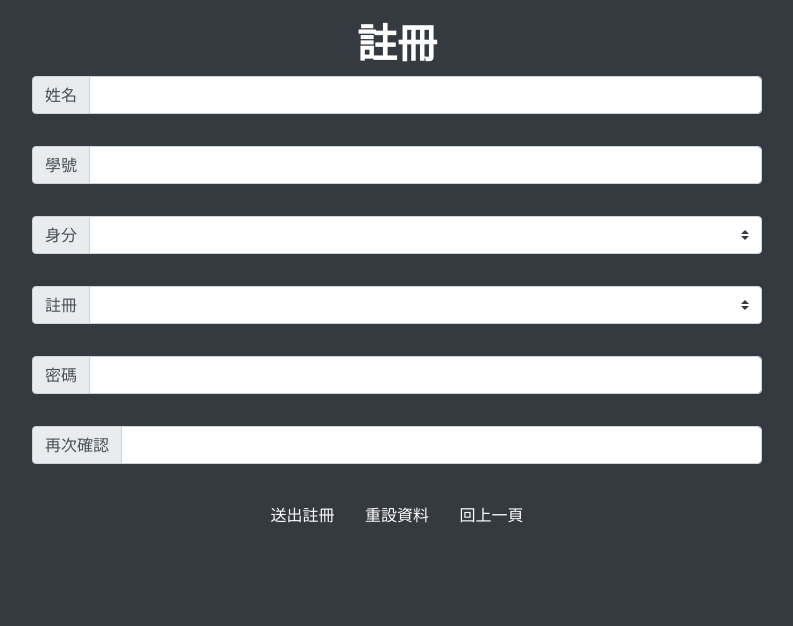
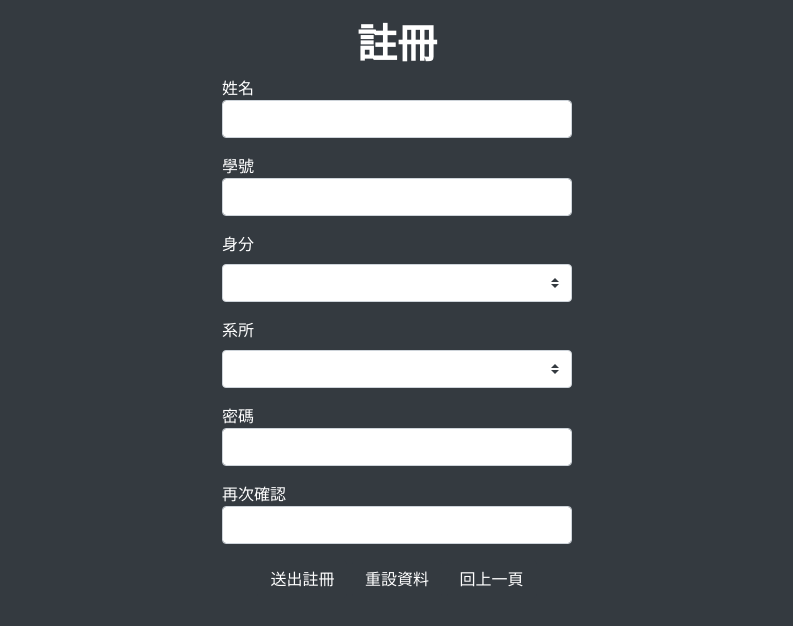
Before and after one commit to Iotalh/Class-Manager, a PHP site: page /signup.php in a window 1280 px wide. Shown: the part 56-682 px from the top of the page, without its empty margins (243-1036 px from the left). Run offline with PHP 8.4, Linux system fonts and the light colour scheme.

Commit message:
💄 Improve signup UI

```diff
--- a/signup.php
+++ b/signup.php
@@ -7,15 +7,13 @@ if (isset($_POST['submit_info'])) {
 	$result = $db_link->query($sql_query);
 
 	$test = false;
-	while($row_result = $result->fetch_assoc())
-	{
-		if($row_result['studentId'] == $post_studentId)
-		{
+	while ($row_result = $result->fetch_assoc()) {
+		if ($row_result['studentId'] == $post_studentId) {
 			$test = true;
 		}
 	}
 
-	if($test != true){
+	if ($test != true) {
 
 		if (isset($_POST["passwd"]) && isset($_POST["passwd_check"]) && ($_POST["passwd"] == $_POST["passwd_check"])) {
 
@@ -33,24 +31,20 @@ if (isset($_POST['submit_info'])) {
 			mysqli_query($db_link, $sql_insert);
 			$db_link->close();
 
-			$message="註冊成功";
+			$message = "註冊成功";
 			echo "<script>alert('$message');
 			location.href='login.php';</script>";
-
-		}
-		else{
-			$message="輸入的兩次密碼不符，請重新輸入";
+		} else {
+			$message = "輸入的兩次密碼不符，請重新輸入";
 			echo "<script>alert('$message'); </script>";
 		}
-	}else{
-		$message="此學號已經註冊過摟";
+	} else {
+		$message = "此學號已經註冊過摟";
 		echo "<script>alert('$message'); </script>";
-
 	}
 	$db_link->close();
 
 	echo "<script>location.href='signup.php';</script>";
-
 }
 ?>
 
@@ -82,9 +76,6 @@ if (isset($_POST['submit_info'])) {
 					<li class="nav-item active">
 						<a class="nav-link" href="index.php">Home <span class="sr-only">(current)</span></a>
 					</li>
-
-				</ul>
-
 				</ul>
 			</div>
 		</nav>
@@ -98,49 +89,34 @@ if (isset($_POST['submit_info'])) {
 			</div>
 			<form method="POST" name="formPost" action="" onSubmit="return checkForm();">
 				<div class="form-group row justify-content-md-center">
-					<div class="col-8">
-						<div class="input-group mb-3">
-							<div class="input-group-prepend">
-								<span class="input-group-text" id="basic-addon1">姓名</span>
-							</div>
+					<div class="col-4">
+						<span id="basic-addon1">姓名</span>
 						<input type="text" class="form-control" aria-label="Username" aria-describedby="basic-addon1" name="name" id="name" required>
-						</div>
 					</div>
 				</div>
 
 
 				<div class="form-group row justify-content-md-center">
-					<div class="col-8">
-						<div class="input-group mb-3">
-							<div class="input-group-prepend">
-								<span class="input-group-text" id="basic-addon1">學號</span>
-							</div>
+					<div class="col-4">
+						<span id="basic-addon1">學號</span>
 						<input type="text" name="studentId" class="form-control" aria-label="studentId" aria-describedby="basic-addon1" id="studentId" required>
 					</div>
 				</div>
-				</div>
 				<div class="form-group row justify-content-md-center">
-					<div class="col-8">
-						<div class="input-group mb-3">
-							<div class="input-group-prepend">
-								<label class="input-group-text" for="inputGroupSelect01">身分</label>
-							</div>
-							<select  name ="role" class="custom-select" required>
+					<div class="col-4">
+						<label for="inputGroupSelect01">身分</label>
+						<select name="role" class="custom-select" required>
 							<option value="" selected disabled hidden></option>
-								<option value="admin">Teacher</option>
-								<option value="student">Student</option>
+							<option value="admin">老師</option>
+							<option value="student">學生</option>
 						</select>
-						</div>
 					</div>
 				</div>
 
 				<div class="form-group row justify-content-md-center">
-					<div class="col-8">
-						<div class="input-group mb-3">
-							<div class="input-group-prepend">
-								<label class="input-group-text" for="inputGroupSelect01">註冊</label>
-							</div>
-							<select name ="department" class="custom-select" required>
+					<div class="col-4">
+						<label for="inputGroupSelect01">系所</label>
+						<select name="department" class="custom-select" required>
 							<option value="" selected disabled hidden></option>
 							<option value="資傳系">資傳系</option>
 							<option value="資工系">資工系</option>
@@ -148,25 +124,16 @@ if (isset($_POST['submit_info'])) {
 						</select>
 					</div>
 				</div>
-				</div>
 				<div class="form-group row justify-content-md-center">
-					<div class="col-8">
-						<div class="input-group mb-3">
-							<div class="input-group-prepend">
-								<span class="input-group-text" id="basic-addon1">密碼</span>
-							</div>
+					<div class="col-4">
+						<span id="basic-addon1">密碼</span>
 						<input type="password" class="form-control" aria-describedby="basic-addon1" name="passwd" required>
 					</div>
 				</div>
-				</div>
 				<div class="form-group row justify-content-md-center">
-					<div class="col-8">
-						<div class="input-group mb-3">
-							<div class="input-group-prepend">
-								<span class="input-group-text" id="basic-addon1">再次確認</span>
-							</div>
+					<div class="col-4">
+						<span id="basic-addon1">再次確認</span>
 						<input type="password" class="form-control" aria-describedby="basic-addon1" name="passwd_check" required>
-						</div>
 					</div>
 				</div>
 
```
Lines whose indentation alone changed are shown as unchanged.
